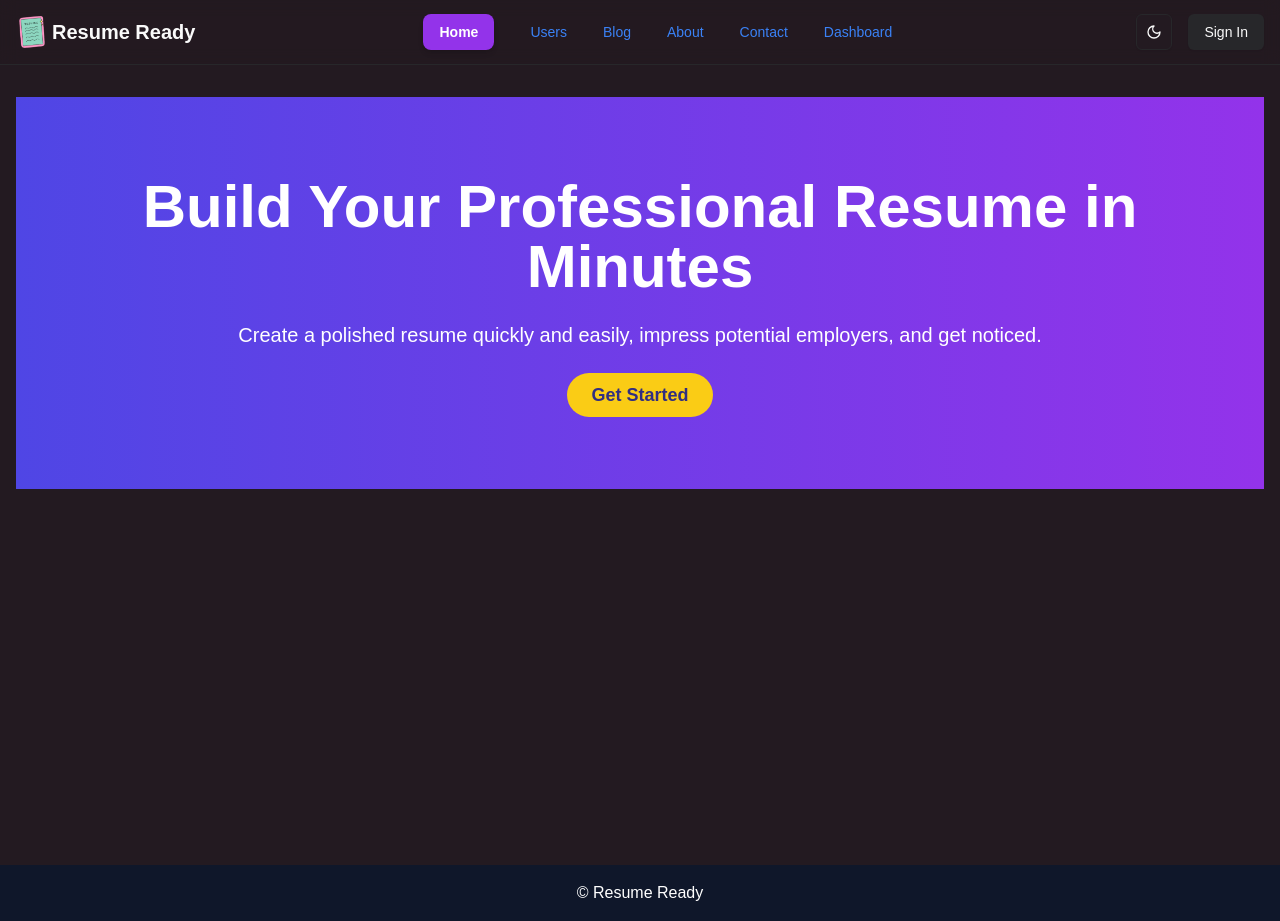
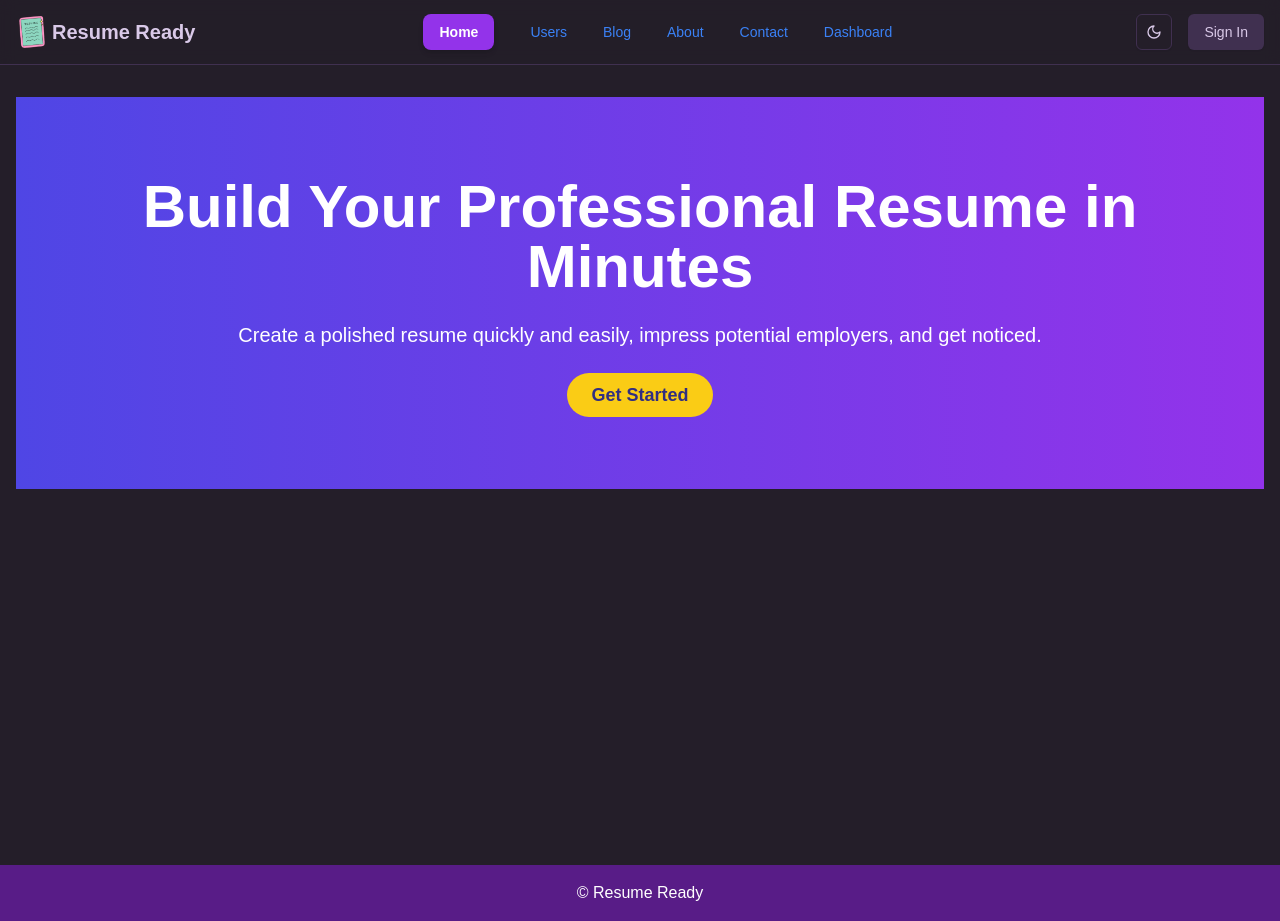
Before and after one commit to shashanksiripuram/resume-ready, a Next.js app: page / in a window 1280 px wide. Built offline with nearby package versions, Linux system fonts and the light colour scheme; no server answers.

Commit message:
blogpost from api with shimmer

```diff
--- /dev/null
+++ b/app/blog/[slug]/page.tsx
@@ -0,0 +1,87 @@
+"use client";
+import { ArrowLeft } from "lucide-react";
+import Link from "next/link";
+import axios from "axios";
+import { BlogArticle } from "@/types/blogpost";
+import { notFound } from "next/navigation";
+import { useEffect, useState } from "react";
+
+async function getPosts() {
+  const response = await axios.get(
+    "https://679e58cf946b0e23c0633355.mockapi.io/blogposts"
+  );
+  return response.data;
+}
+
+export default function BlogPost({ params }: { params: { slug: string } }) {
+  const [blogpost, setBlogpost] = useState<BlogArticle | null>(null);
+  const [loading, setLoading] = useState(true);
+
+  useEffect(() => {
+    async function fetchPost() {
+      try {
+        const posts = await getPosts();
+        // setting timeout
+        await new Promise((resolve) => setTimeout(resolve, 2000));
+        const post = posts.find((p: BlogArticle) => p.slug === params.slug);
+        if (!post) {
+          notFound();
+        } else {
+          setBlogpost(post);
+        }
+      } catch (error) {
+        notFound();
+      } finally {
+        setLoading(false);
+      }
+    }
+    fetchPost();
+  }, [params.slug]);
+
+  return (
+    <div className="container mx-auto px-4 py-8">
+      <Link
+        href="/blog"
+        className="inline-flex items-center text-muted-foreground hover:text-foreground mb-6"
+      >
+        <ArrowLeft className="h-4 w-4 mr-2" />
+        Back to articles
+      </Link>
+
+      {loading ? (
+          <div className="h-[600px] animate-pulse space-y-8">
+            <div className="space-y-3">
+              <div className="h-6 bg-muted rounded w-full"></div>
+              <div className="h-6 bg-muted rounded w-full"></div>
+              <div className="h-6 bg-muted rounded w-full"></div>
+              <div className="h-6 bg-muted rounded w-3/4"></div>
+            </div>
+            <div className="flex justify-start items-center gap-2">
+              <div className="h-4 bg-muted rounded w-1/6"></div>
+              <div className="h-4 bg-muted rounded w-1/6"></div>
+              <div className="h-4 bg-muted rounded w-1/6"></div>
+            </div>
+            <div className="space-y-3">
+            {[...Array(10)].map((_, i) => (
+              <div className="h-4 bg-muted rounded w-full"></div>
+            ))}
+            </div>
+          </div>
+      ) : blogpost ? (
+        <article className="max-w-3xl mx-auto">
+          <h1 className="text-4xl font-bold mb-4">{blogpost.title}</h1>
+          <div className="flex gap-2 text-sm text-muted-foreground mb-8">
+            <span>Article</span>
+            {"•"}
+            <span>{new Date(blogpost.date).toLocaleDateString()}</span>
+            {"•"}
+            <span>{blogpost.readTime} min read</span>
+          </div>
+          <div className="prose dark:prose-invert max-w-none">
+            {blogpost.content}
+          </div>
+        </article>
+      ) : null}
+    </div>
+  );
+}
--- a/app/blog/first-post/page.tsx
+++ /dev/null
@@ -1,26 +0,0 @@
-import { Card, CardHeader, CardContent } from "@/components/ui/card";
-import { Button } from "@/components/ui/button";
-import Link from "next/link";
-
-export default function FirstPost() {
-    return (
-        <div className="container mx-auto p-6">
-            <Card className="p-6 shadow-md max-w-3xl mx-auto">
-                <CardHeader>
-                    <h1 className="text-3xl font-bold">First Post</h1>
-                </CardHeader>
-                <CardContent>
-                    <p className="text-gray-700 leading-relaxed">
-                        Lorem ipsum dolor sit amet consectetur adipisicing elit. Corporis, saepe. Beatae amet, iusto blanditiis modi doloribus cupiditate, nemo quos non, optio aliquam quasi est porro! Quas exercitationem veniam debitis dolore. <br/><br/>
-                        Lorem ipsum dolor sit, amet consectetur adipisicing elit. Libero, reprehenderit? Soluta minus doloremque pariatur rerum error ut eveniet provident incidunt fugiat, asperiores accusamus est? Autem vero quam earum reprehenderit dignissimos?
-                    </p>
-                </CardContent>
-            </Card>
-            <div className="mt-6 flex justify-center">
-                <Button>
-                    <Link href="/blog">Back to Blog</Link>
-                </Button>
-            </div>
-        </div>
-    );
-}
--- a/app/blog/second-post/page.tsx
+++ /dev/null
@@ -1,26 +0,0 @@
-import { Card, CardHeader, CardContent } from "@/components/ui/card";
-import { Button } from "@/components/ui/button";
-import Link from "next/link";
-
-export default function SecondPost() {
-    return (
-        <div className="container mx-auto p-6">
-            <Card className="p-6 shadow-md max-w-3xl mx-auto">
-                <CardHeader>
-                    <h1 className="text-3xl font-bold">Second Post</h1>
-                </CardHeader>
-                <CardContent>
-                    <p className="text-gray-700 leading-relaxed">
-                        Lorem ipsum dolor sit amet consectetur adipisicing elit. Corporis, saepe. Beatae amet, iusto blanditiis modi doloribus cupiditate, nemo quos non, optio aliquam quasi est porro! Quas exercitationem veniam debitis dolore. <br/><br/>
-                        Lorem ipsum dolor sit, amet consectetur adipisicing elit. Libero, reprehenderit? Soluta minus doloremque pariatur rerum error ut eveniet provident incidunt fugiat, asperiores accusamus est? Autem vero quam earum reprehenderit dignissimos?
-                    </p>
-                </CardContent>
-            </Card>
-            <div className="mt-6 flex justify-center">
-                <Button>
-                    <Link href="/blog">Back to Blog</Link>
-                </Button>
-            </div>
-        </div>
-    );
-}
--- a/app/globals.css
+++ b/app/globals.css
@@ -1,8 +1,6 @@
 @tailwind base;
 @tailwind components;
 @tailwind utilities;
-
-
 
 body {
   font-family: Arial, Helvetica, sans-serif;
@@ -44,39 +42,40 @@ body {
     --sidebar-border: 220 13% 91%;
     --sidebar-ring: 217.2 91.2% 59.8%;
   }
+
   .dark {
-    --background: 315 15% 12%;
-    --foreground: 0 0% 98%;
-    --card: 240 10% 3.9%;
-    --card-foreground: 0 0% 98%;
-    --popover: 240 10% 3.9%;
-    --popover-foreground: 0 0% 98%;
-    --primary: 0 0% 98%;
-    --primary-foreground: 240 5.9% 10%;
-    --secondary: 240 3.7% 15.9%;
-    --secondary-foreground: 0 0% 98%;
-    --muted: 240 3.7% 15.9%;
-    --muted-foreground: 240 5% 64.9%;
-    --accent: 240 3.7% 15.9%;
-    --accent-foreground: 0 0% 98%;
-    --destructive: 0 62.8% 30.6%;
-    --destructive-foreground: 0 0% 98%;
-    --border: 240 3.7% 15.9%;
-    --input: 240 3.7% 15.9%;
-    --ring: 240 4.9% 83.9%;
-    --chart-1: 220 70% 50%;
-    --chart-2: 160 60% 45%;
-    --chart-3: 30 80% 55%;
-    --chart-4: 280 65% 60%;
-    --chart-5: 340 75% 55%;
-    --sidebar-background: 240 5.9% 10%;
-    --sidebar-foreground: 240 4.8% 95.9%;
-    --sidebar-primary: 224.3 76.3% 48%;
-    --sidebar-primary-foreground: 0 0% 100%;
-    --sidebar-accent: 240 3.7% 15.9%;
-    --sidebar-accent-foreground: 240 4.8% 95.9%;
-    --sidebar-border: 240 3.7% 15.9%;
-    --sidebar-ring: 217.2 91.2% 59.8%;
+    --background: 270 15% 14%; /* #241B2F - Deep purplish grey */
+    --foreground: 270 40% 85%; /* #D8C7E6 - Soft lavender */
+    --card: 270 20% 18%; /* #2D2340 - Dark purple */
+    --card-foreground: 270 40% 85%; /* #D8C7E6 */
+    --popover: 270 20% 18%;
+    --popover-foreground: 270 40% 85%;
+    --primary: 270 50% 75%; /* #A388D9 - Light purple */
+    --primary-foreground: 270 15% 14%;
+    --secondary: 270 25% 25%; /* #45345A - Muted purple */
+    --secondary-foreground: 270 40% 85%;
+    --muted: 270 25% 25%;
+    --muted-foreground: 270 35% 60%;
+    --accent: 270 35% 40%; /* #6C4B87 - Medium purple */
+    --accent-foreground: 270 40% 85%;
+    --destructive: 0 55% 50%; /* #B34040 - Soft red */
+    --destructive-foreground: 270 40% 90%;
+    --border: 270 25% 25%; /* #45345A */
+    --input: 270 25% 25%;
+    --ring: 270 50% 60%; /* Muted purple */
+    --chart-1: 260 60% 50%; /* Blue-purple */
+    --chart-2: 280 50% 55%; /* Violet */
+    --chart-3: 290 50% 45%; /* Dark lavender */
+    --chart-4: 300 55% 50%; /* Soft magenta */
+    --chart-5: 330 60% 50%; /* Deep pink */
+    --sidebar-background: 270 20% 18%; /* #2D2340 */
+    --sidebar-foreground: 270 40% 85%;
+    --sidebar-primary: 270 50% 70%; /* #9378C0 */
+    --sidebar-primary-foreground: 270 15% 14%;
+    --sidebar-accent: 270 25% 25%;
+    --sidebar-accent-foreground: 270 40% 85%;
+    --sidebar-border: 270 25% 25%;
+    --sidebar-ring: 270 50% 60%;
   }
 }
 
--- a/app/layout.tsx
+++ b/app/layout.tsx
@@ -33,7 +33,7 @@ export default function RootLayout({
           {!isDashboard && <Navbar />}
           <main className="min-h-screen">{children}</main>
         </Providers>
-        <footer className="bg-slate-900 text-white p-4 text-center">
+        <footer className="dark:bg-purple-900 bg-gray-800 text-white p-4 text-center">
           © Resume Ready
         </footer>
       </body>
--- /dev/null
+++ b/app/not-found.tsx
@@ -0,0 +1,24 @@
+import { Navbar } from "@/components/navbar";
+import { ThemeToggle } from "@/components/theme-toggle";
+import { ArrowLeft, Palette } from "lucide-react";
+import Link from "next/link";
+
+export default function NotFound() {
+  return (
+      <div className="container mx-auto px-4 py-8">
+        <div className="max-w-3xl mx-auto text-center">
+          <h1 className="text-4xl font-bold mb-4">Article Not Found</h1>
+          <p className="text-muted-foreground mb-8">
+            The article you're looking for doesn't exist.
+          </p>
+          <Link
+            href="/blog"
+            className="inline-flex items-center text-primary hover:underline"
+          >
+            <ArrowLeft className="h-4 w-4 mr-2" />
+            Return to blog homepage
+          </Link>
+        </div>
+      </div>
+  );
+}
--- a/components/app-sidebar.tsx
+++ b/components/app-sidebar.tsx
@@ -27,6 +27,7 @@ import { items } from "./dashboard-menu-items";
 import { SignedIn, SignedOut, SignInButton, UserButton } from "@clerk/nextjs";
 import { Button } from "./ui/button";
 import { LucideFileText } from "lucide-react";
+import { ThemeToggle } from "./theme-toggle";
 
 export function AppSidebar() {
   const pathname = usePathname();
@@ -109,7 +110,7 @@ export function AppSidebar() {
                           )}
                         >
                           <div className="flex items-center gap-2 text-base">
-                            {item.icon && <item.icon className="h-4 w-4" />}
+                            {item.icon && <item.icon className="h-5 w-5" />}
                             <span>{item.title}</span>
                           </div>
                         </SidebarMenuButton>
@@ -123,6 +124,7 @@ export function AppSidebar() {
         </SidebarGroup>
       </SidebarContent>
       <SidebarFooter className="flex items-center">
+        <ThemeToggle />
         <SignedOut>
           <SignInButton mode="modal">
             <Button variant="secondary">Sign In</Button>
--- a/package.json
+++ b/package.json
@@ -33,6 +33,7 @@
     "@tiptap/pm": "^2.11.5",
     "@tiptap/react": "^2.11.5",
     "@tiptap/starter-kit": "^2.11.5",
+    "axios": "^1.8.2",
     "class-variance-authority": "^0.7.1",
     "clsx": "^2.1.1",
     "cmdk": "^1.0.0",
--- /dev/null
+++ b/types/blogpost.ts
@@ -0,0 +1,9 @@
+export interface BlogArticle {
+    id: string;
+    title: string;
+    content: string;
+    description: string;
+    date: string;
+    readTime: string;
+    slug: string;
+  }
```
Also changed, not shown: app/blog/page.tsx (+58 -37 lines), components/dashboard-menu-items.tsx (+64 -42 lines), 1 other file (tests, documents, lock files or other folders).
